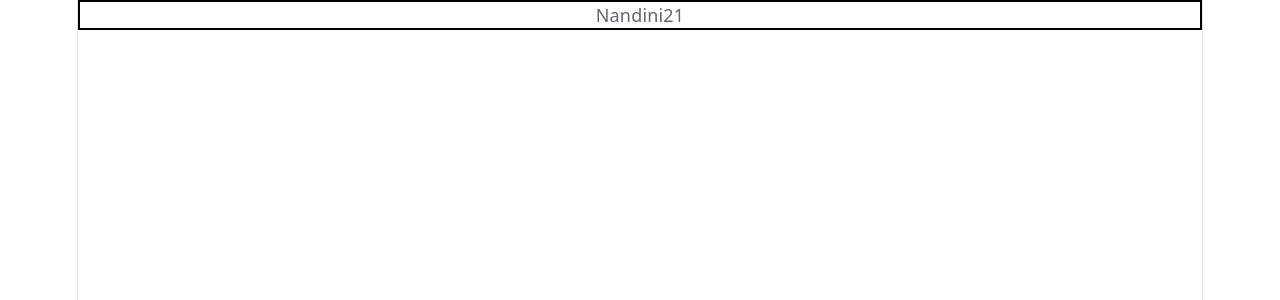
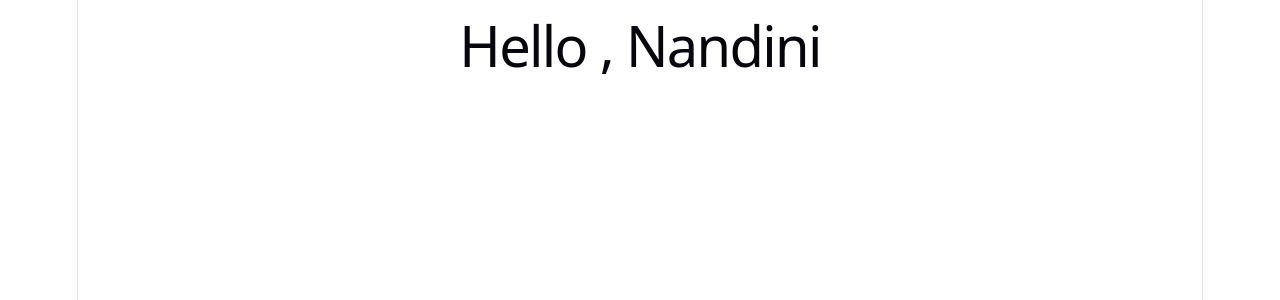
Before and after one commit to nandinirrr2450-source/MERN_Stu_FebMay26_Mys, a React (Vite) app in the folder W9/D2/prop-example-app/: page / in a window 1280 px wide. Shown: the top 300 px of the page. Built offline with nearby package versions, Linux system fonts and the light colour scheme.

Commit message:
added Higher Order Components(HOC)

```diff
--- a/W9/D2/prop-example-app/src/App.jsx
+++ b/W9/D2/prop-example-app/src/App.jsx
@@ -10,6 +10,7 @@ import { PropsImmutability } from "./components/p8.jsx"
 import { PropState } from "./components/p9.jsx"
 import { FunctionProps } from "./components/p10.jsx"
 import { PropTypesDemo } from "./components/p11.jsx"
+import { HOCExample } from "./components/p12.jsx"
 import './App.css'
 
 function App() {
@@ -26,7 +27,8 @@ function App() {
         {/* <PropsImmutability/> */}
         {/* <PropState/> */}
         {/* <FunctionProps/> */}
-        <PropTypesDemo/>
+        {/* <PropTypesDemo/> */}
+        <HOCExample/>
     </>
   )
 }
```
